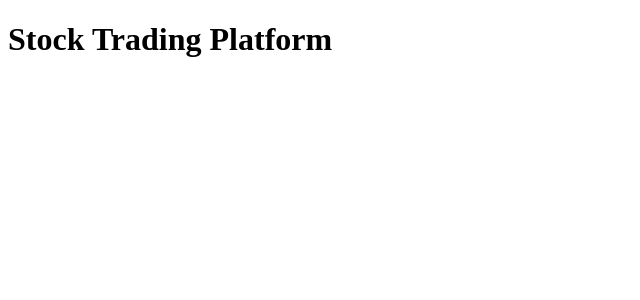
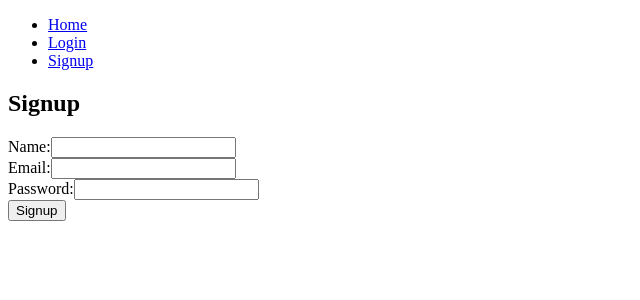
Before and after one commit to Sohamvigave/stock-trading-platform, a React (Create React App) app in the folder client/: page /signup in a window 1280 px wide. Shown: the top 300 px of the page, without its empty margins (0-640 px from the left). Built offline with nearby package versions, Linux system fonts and the light colour scheme.

Commit message:
step-by-step implement a basic authentication flow

```diff
--- a/client/src/App.js
+++ b/client/src/App.js
@@ -1,19 +1,37 @@
-// client/src/App.js
-
 import React from 'react';
 import { BrowserRouter as Router, Routes, Route } from 'react-router-dom';
-import StockData from './components/StockData';
-import RealTimeStock from './components/RealTimeStock';
+import Navbar from './components/Navbar';
+import Home from './components/Home';
+import Login from './components/Login';
+import Signup from './components/Signup';
+import RealTimeStock from './components/RealTimeStock'; // if already integrated
+import ProtectedRoute from './components/ProtectedRoute';
 
 function App() {
   return (
     <Router>
+      <Navbar />
       <div className="App">
-        <h1>Stock Trading Platform</h1>
         <Routes>
-          <Route path="/stock-data" element={<StockData />} />
-          <Route path="/real-time-stock" element={<RealTimeStock />} />
-          <Route path="/" element={<p>Welcome to the Stock Trading Platform</p>} />
+          <Route path="/login" element={<Login />} />
+          <Route path="/signup" element={<Signup />} />
+          {/* Protected routes: accessible only when the user is logged in */}
+          <Route
+            path="/"
+            element={
+              <ProtectedRoute>
+                <Home />
+              </ProtectedRoute>
+            }
+          />
+          <Route
+            path="/real-time-stock"
+            element={
+              <ProtectedRoute>
+                <RealTimeStock />
+              </ProtectedRoute>
+            }
+          />
         </Routes>
       </div>
     </Router>
--- /dev/null
+++ b/client/src/components/Home.js
@@ -0,0 +1,12 @@
+import React from 'react';
+
+const Home = () => {
+    return (
+        <div>
+            <h2>Welcome to the Stock Trading Platform Home Page</h2>
+            <p>This content is available only to authenticated users.</p>
+        </div>
+    );
+};
+
+export default Home;
--- /dev/null
+++ b/client/src/components/Login.js
@@ -0,0 +1,53 @@
+import React, { useState } from 'react';
+import { useNavigate } from 'react-router-dom';
+import axios from 'axios';
+
+const Login = () => {
+    const navigate = useNavigate();
+    const [email, setEmail] = useState('');
+    const [password, setPassword] = useState('');
+    const [error, setError] = useState('');
+
+    const handleLogin = async (e) => {
+        e.preventDefault();
+        try {
+            const response = await axios.post('http://localhost:5000/api/auth/login', { email, password });
+            // Store token and user data in local storage
+            localStorage.setItem('token', response.data.token);
+            localStorage.setItem('user', JSON.stringify(response.data.user));
+            navigate('/'); // Redirect to home after successful login
+        } catch (err) {
+            setError(err.response?.data?.error || 'Login failed');
+        }
+    };
+
+    return (
+        <div>
+            <h2>Login</h2>
+            {error && <p style={{ color: 'red' }}>{error}</p>}
+            <form onSubmit={handleLogin}>
+                <div>
+                    <label>Email:</label>
+                    <input
+                        type="email"
+                        value={email}
+                        onChange={(e) => setEmail(e.target.value)}
+                        required
+                    />
+                </div>
+                <div>
+                    <label>Password:</label>
+                    <input
+                        type="password"
+                        value={password}
+                        onChange={(e) => setPassword(e.target.value)}
+                        required
+                    />
+                </div>
+                <button type="submit">Login</button>
+            </form>
+        </div>
+    );
+};
+
+export default Login;
--- /dev/null
+++ b/client/src/components/Navbar.js
@@ -0,0 +1,42 @@
+import React from 'react';
+import { Link, useNavigate } from 'react-router-dom';
+
+const Navbar = () => {
+    const navigate = useNavigate();
+    const token = localStorage.getItem('token');
+
+    const handleLogout = () => {
+        // Clear user authentication data
+        localStorage.removeItem('token');
+        localStorage.removeItem('user');
+        navigate('/login');
+    };
+
+    return (
+        <nav>
+            <ul>
+                <li>
+                    <Link to="/">Home</Link>
+                </li>
+                {token ? (
+                    <>
+                        <li>
+                            <button onClick={handleLogout}>Logout</button>
+                        </li>
+                    </>
+                ) : (
+                    <>
+                        <li>
+                            <Link to="/login">Login</Link>
+                        </li>
+                        <li>
+                            <Link to="/signup">Signup</Link>
+                        </li>
+                    </>
+                )}
+            </ul>
+        </nav>
+    );
+};
+
+export default Navbar;
--- /dev/null
+++ b/client/src/components/ProtectedRoute.js
@@ -0,0 +1,14 @@
+import React from 'react';
+import { Navigate } from 'react-router-dom';
+
+const ProtectedRoute = ({ children }) => {
+    const token = localStorage.getItem('token');
+
+    if (!token) {
+        // Redirect to login if not authenticated
+        return <Navigate to="/login" replace />;
+    }
+    return children;
+};
+
+export default ProtectedRoute;
--- /dev/null
+++ b/client/src/components/Signup.js
@@ -0,0 +1,61 @@
+import React, { useState } from 'react';
+import { useNavigate } from 'react-router-dom';
+import axios from 'axios';
+
+const Signup = () => {
+    const navigate = useNavigate();
+    const [name, setName] = useState('');
+    const [email, setEmail] = useState('');
+    const [password, setPassword] = useState('');
+    const [error, setError] = useState('');
+
+    const handleSignup = async (e) => {
+        e.preventDefault();
+        try {
+            await axios.post('http://localhost:5000/api/auth/signup', { name, email, password });
+            // Redirect to login page after successful signup
+            navigate('/login');
+        } catch (err) {
+            setError(err.response?.data?.error || 'Signup failed');
+        }
+    };
+
+    return (
+        <div>
+            <h2>Signup</h2>
+            {error && <p style={{ color: 'red' }}>{error}</p>}
+            <form onSubmit={handleSignup}>
+                <div>
+                    <label>Name:</label>
+                    <input
+                        type="text"
+                        value={name}
+                        onChange={(e) => setName(e.target.value)}
+                        required
+                    />
+                </div>
+                <div>
+                    <label>Email:</label>
+                    <input
+                        type="email"
+                        value={email}
+                        onChange={(e) => setEmail(e.target.value)}
+                        required
+                    />
+                </div>
+                <div>
+                    <label>Password:</label>
+                    <input
+                        type="password"
+                        value={password}
+                        onChange={(e) => setPassword(e.target.value)}
+                        required
+                    />
+                </div>
+                <button type="submit">Signup</button>
+            </form>
+        </div>
+    );
+};
+
+export default Signup;
```
